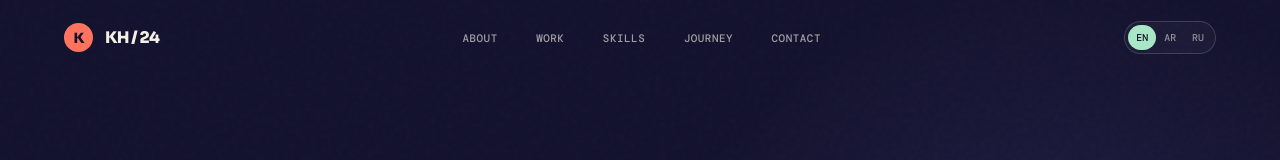
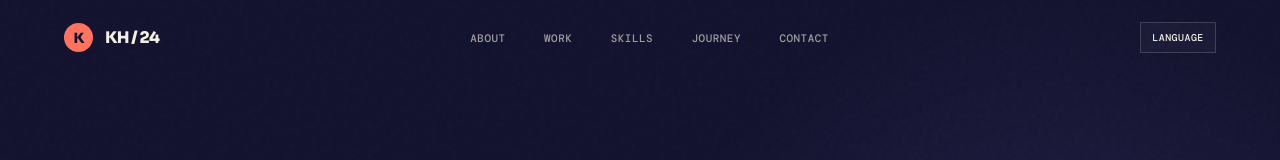
Before and after one commit to Khalil-Pal/my-website, a React (Vite) app: page / in a window 1280 px wide. Shown: the top 160 px of the page. Built offline with nearby package versions, Linux system fonts and the light colour scheme.

Commit message:
Add language selection feature and enhance translations for clarity

```diff
--- a/src/App.tsx
+++ b/src/App.tsx
@@ -21,24 +21,57 @@ const projectImages = {
   nidaa: nidaaLogo,
   emilie: emilieLogo,
 };
+const techStack = ['Java', 'Python', 'JavaScript', 'HTML', 'CSS', 'Spring Boot', 'REST APIs', 'PostgreSQL', 'Git', 'GitHub', 'GitHub Actions', 'Postman'];
+const languageOptions: { code: Language; label: string }[] = [
+  { code: 'en', label: 'English' },
+  { code: 'ar', label: 'العربية' },
+  { code: 'ru', label: 'Русский' },
+];
+
+function getInitialLanguage(): Language {
+  if (typeof window === 'undefined') return 'en';
+  const saved = window.localStorage.getItem('khalil-language');
+  if (saved === 'ar' || saved === 'ru' || saved === 'en') return saved;
+
+  const browserLanguage = window.navigator.languages?.[0] ?? window.navigator.language ?? '';
+  if (browserLanguage.toLowerCase().startsWith('ar')) return 'ar';
+  if (browserLanguage.toLowerCase().startsWith('ru')) return 'ru';
+  return 'en';
+}
 
 function App() {
-  const [language, setLanguage] = useState<Language>(() => {
-    if (typeof window === 'undefined') return 'en';
-    const saved = window.localStorage.getItem('khalil-language');
-    return saved === 'ar' || saved === 'ru' || saved === 'en' ? saved : 'en';
-  });
+  const [language, setLanguage] = useState<Language>(getInitialLanguage);
   const [menuOpen, setMenuOpen] = useState(false);
+  const [languageMenuOpen, setLanguageMenuOpen] = useState(false);
   const [scrolled, setScrolled] = useState(false);
   const [visible, setVisible] = useState<Record<string, boolean>>({});
   const copy = translations[language] as any;
   const revealRoot = useRef<HTMLDivElement>(null);
+  const languageMenuRef = useRef<HTMLDivElement>(null);
 
   useEffect(() => {
     document.documentElement.dir = language === 'ar' ? 'rtl' : 'ltr';
     document.documentElement.lang = language;
     window.localStorage.setItem('khalil-language', language);
   }, [language]);
+
+  useEffect(() => {
+    const closeLanguageMenuOnOutsideClick = (event: MouseEvent) => {
+      if (languageMenuRef.current && !languageMenuRef.current.contains(event.target as Node)) setLanguageMenuOpen(false);
+    };
+    const closeOverlaysOnEscape = (event: KeyboardEvent) => {
+      if (event.key === 'Escape') {
+        setLanguageMenuOpen(false);
+      }
+    };
+
+    document.addEventListener('mousedown', closeLanguageMenuOnOutsideClick);
+    document.addEventListener('keydown', closeOverlaysOnEscape);
+    return () => {
+      document.removeEventListener('mousedown', closeLanguageMenuOnOutsideClick);
+      document.removeEventListener('keydown', closeOverlaysOnEscape);
+    };
+  }, []);
 
   useEffect(() => {
     const onScroll = () => setScrolled(window.scrollY > 30);
@@ -68,7 +101,7 @@ function App() {
 
   const switchLanguage = (next: Language) => {
     setLanguage(next);
-    setMenuOpen(false);
+    setLanguageMenuOpen(false);
   };
 
   return (
@@ -84,19 +117,27 @@ function App() {
           ))}
         </nav>
         <div className="header-actions">
-          <div className="lang-switcher" aria-label="Language switcher">
-            {(['en', 'ar', 'ru'] as Language[]).map((item) => (
+          <div className="language-menu" ref={languageMenuRef}>
+            <button type="button" className="language-trigger" onClick={() => setLanguageMenuOpen((isOpen) => !isOpen)} aria-expanded={languageMenuOpen} aria-haspopup="menu" data-testid="button-language-menu">
+              {copy.language.label}
+            </button>
+            {languageMenuOpen && (
+              <div className="language-popover" role="menu" aria-label={copy.language.label}>
+                {languageOptions.map((item) => (
               <button
-                key={item}
+                key={item.code}
                 type="button"
-                className={`lang-button ${language === item ? 'active' : ''}`}
-                onClick={() => switchLanguage(item)}
-                data-testid={`button-language-${item}`}
-                aria-label={`Switch to ${item}`}
+                className={`language-option ${language === item.code ? 'active' : ''}`}
+                onClick={() => switchLanguage(item.code)}
+                role="menuitemradio"
+                aria-checked={language === item.code}
+                data-testid={`button-language-${item.code}`}
               >
-                {item.toUpperCase()}
+                {item.label}
               </button>
-            ))}
+                ))}
+              </div>
+            )}
           </div>
           <button type="button" className="menu-button" onClick={() => setMenuOpen(!menuOpen)} data-testid="button-mobile-menu" aria-label="Toggle menu">
             {menuOpen ? <X size={21} /> : <Menu size={21} />}
@@ -224,11 +265,16 @@ function App() {
               <div {...reveal('skills-symbol')} style={reveal('skills-symbol').style} className="skills-symbol" aria-hidden="true"><Code2 size={78} strokeWidth={1} color="var(--coral)" /><Database size={52} strokeWidth={1} color="var(--mint)" /><Layers3 size={60} strokeWidth={1} color="var(--gold)" /></div>
               <div className="skill-groups">
                 {copy.skills.groups.map((group: any, index: number) => <div {...reveal(`skill-group-${index}`, index * 80)} className="skill-group" style={reveal(`skill-group-${index}`).style} key={group.title}><h3>{group.title}</h3><div className="skill-chips">{group.skills.map((skill: string) => <span className="skill-chip" key={skill} data-testid={`skill-${skill.replaceAll(' ', '-').toLowerCase()}`}>{skill}</span>)}</div></div>)}
+                <p {...reveal('skills-credential', 180)} className="skill-credential" style={reveal('skills-credential').style}>{copy.skills.credential}</p>
               </div>
             </div>
             <div className="tech-marquee" aria-label="Technology stack">
               <div className="tech-marquee-track">
-                {['Java', 'Python', 'JavaScript', 'HTML', 'CSS', 'Spring Boot', 'REST APIs', 'PostgreSQL', 'Git', 'GitHub', 'GitHub Actions', 'Postman', 'Java', 'Python', 'JavaScript', 'HTML', 'CSS', 'Spring Boot', 'REST APIs', 'PostgreSQL', 'Git', 'GitHub', 'GitHub Actions', 'Postman'].map((item, index) => <span key={`${item}-${index}`}>{item}</span>)}
+                {[0, 1, 2, 3].map((sequence) => (
+                  <div className="tech-marquee-sequence" aria-hidden={sequence !== 0} key={sequence}>
+                    {techStack.map((item) => <span key={item}>{item}</span>)}
+                  </div>
+                ))}
               </div>
             </div>
           </div>
--- a/src/index.css
+++ b/src/index.css
@@ -126,23 +126,41 @@ a { color: inherit; text-decoration: none; }
 .nav-link:hover { color: var(--paper); }
 .nav-link:hover::after { transform: scaleX(1); }
 .header-actions { display: flex; align-items: center; gap: .9rem; }
-.lang-switcher {
-  display: inline-flex;
-  padding: 3px;
+.language-menu { position: relative; }
+.language-trigger {
   border: 1px solid var(--line);
+  padding: .52rem .7rem;
+  color: var(--paper);
   background: rgba(255,255,255,.03);
-  border-radius: 999px;
+  font: 500 .62rem var(--app-font-mono);
+  letter-spacing: .05em;
+  text-transform: uppercase;
+  transition: color .2s ease, border-color .2s ease, background-color .2s ease;
 }
-.lang-button {
+.language-trigger:hover, .language-trigger[aria-expanded="true"] { border-color: var(--mint); color: var(--mint); }
+.language-popover {
+  position: absolute;
+  z-index: 40;
+  top: calc(100% + .65rem);
+  right: 0;
+  display: grid;
+  width: 9.5rem;
+  padding: .35rem;
+  border: 1px solid var(--line);
+  background: rgba(25,24,66,.98);
+  box-shadow: 0 16px 36px rgba(0,0,0,.3);
+}
+.language-option {
+  width: 100%;
   border: 0;
-  padding: .35rem .5rem;
-  color: rgba(243,239,229,.55);
+  padding: .65rem .7rem;
+  color: rgba(243,239,229,.68);
   background: transparent;
-  border-radius: 999px;
-  font: 500 .62rem var(--app-font-mono);
+  font: 500 .68rem var(--app-font-mono);
+  text-align: left;
   transition: color .2s ease, background-color .2s ease;
 }
-.lang-button.active { color: var(--ink); background: var(--mint); }
+.language-option:hover, .language-option.active { color: var(--ink); background: var(--mint); }
 .menu-button { display: none; border: 0; color: var(--paper); background: transparent; }
 .mobile-menu {
   position: fixed;
@@ -446,6 +464,7 @@ section { position: relative; }
 .skill-chips { display: flex; flex-wrap: wrap; gap: .65rem; }
 .skill-chip { padding: .55rem .72rem; border: 1px solid rgba(243,239,229,.2); color: var(--paper); font-size: .78rem; transition: color .2s ease, background-color .2s ease, border-color .2s ease; }
 .skill-chip:hover { border-color: var(--mint); color: var(--ink); background: var(--mint); }
+.skill-credential { margin: .25rem 0 0; padding-top: 1rem; border-top: 1px solid var(--line); color: var(--mint); font: 500 .68rem/1.6 var(--app-font-mono); }
 .tech-marquee {
   overflow: hidden;
   margin-top: 5rem;
@@ -455,10 +474,12 @@ section { position: relative; }
 .tech-marquee-track {
   display: flex;
   width: max-content;
-  animation: marquee 30s linear infinite;
+  animation: tech-marquee-scroll 36s linear infinite;
+  will-change: transform;
 }
 .tech-marquee:hover .tech-marquee-track { animation-play-state: paused; }
-.tech-marquee span {
+.tech-marquee-sequence { display: flex; flex: 0 0 auto; }
+.tech-marquee-sequence span {
   display: inline-flex;
   align-items: center;
   gap: 1.8rem;
@@ -468,7 +489,7 @@ section { position: relative; }
   letter-spacing: .06em;
   text-transform: uppercase;
 }
-.tech-marquee span::after { content: '✦'; color: var(--coral); margin-left: 1.8rem; }
+.tech-marquee-sequence span::after { content: '✦'; color: var(--coral); margin-left: 1.8rem; }
 .journey { background: var(--paper); color: var(--ink); }
 .journey .section-title { color: var(--ink); }
 .journey .section-kicker { color: var(--coral-dark); }
@@ -494,9 +515,12 @@ section { position: relative; }
 .reveal { opacity: 0; transform: translateY(24px); transition: opacity .7s ease, transform .7s cubic-bezier(.2,.8,.2,1); }
 .reveal.is-visible { opacity: 1; transform: translateY(0); }
 @keyframes marquee { to { transform: translateX(-50%); } }
+@keyframes tech-marquee-scroll { to { transform: translateX(-25%); } }
 html[dir="rtl"] .hero::after { right: auto; left: clamp(1.25rem, 5vw, 5rem); }
 html[dir="rtl"] .portrait-stamp { right: auto; left: -1.7rem; }
 html[dir="rtl"] .scroll-cue { right: clamp(1.25rem, 8vw, 9rem); left: auto; }
+html[dir="rtl"] .language-popover { right: auto; left: 0; }
+html[dir="rtl"] .language-option { text-align: right; }
 html[dir="rtl"] .timeline::before { right: 30%; left: auto; }
 html[dir="rtl"] .timeline-copy { padding-right: 1rem; padding-left: 0; }
 html[dir="rtl"] .timeline-copy::before { right: -4.35rem; left: auto; }
--- a/src/translations.js
+++ b/src/translations.js
@@ -1,6 +1,7 @@
 export const translations = {
   en: {
     languageName: 'English',
+    language: { label: 'Language' },
     nav: { about: 'About', work: 'Work', skills: 'Skills', journey: 'Journey', contact: 'Contact' },
     hero: {
       eyebrow: 'Information systems / backend developer',
@@ -57,6 +58,7 @@ export const translations = {
         { title: 'Tools & ways', skills: ['Git', 'GitHub', 'GitHub Actions', 'Postman', 'PostgreSQL'] },
         { title: 'Design', skills: ['Figma', 'Canva', 'Adobe Illustrator', 'Adobe Premiere'] },
       ],
+      credential: 'Certified Front-End Developer — Yandex Education (2025–2026)',
     },
     journey: {
       kicker: '04 / still becoming',
@@ -81,6 +83,7 @@ export const translations = {
   },
   ar: {
     languageName: 'العربية',
+    language: { label: 'اللغة' },
     nav: { about: 'عنّي', work: 'أعمالي', skills: 'مهاراتي', journey: 'رحلتي', contact: 'تواصل' },
     hero: {
       eyebrow: 'نظم المعلومات / مطوّر خلفيات',
@@ -120,6 +123,7 @@ export const translations = {
     skills: {
       kicker: '03 / صندوق الأدوات', title: 'أدوات العمل.', intro: 'الأدوات مهمة فقط عندما تساعد الفكرة على أن تصبح أدق.',
       groups: [{ title: 'اللغات', skills: ['Python', 'JavaScript', 'SQL', 'HTML / CSS'] }, { title: 'الخلفيات', skills: ['Java', 'Spring Boot', 'REST APIs', 'Telegram Bots', 'نمذجة البيانات', 'المصادقة'] }, { title: 'الأدوات والطريقة', skills: ['Git', 'GitHub', 'GitHub Actions', 'Postman', 'PostgreSQL'] }, { title: 'التصميم', skills: ['Figma', 'Canva', 'Adobe Illustrator', 'Adobe Premiere'] }],
+      credential: 'مطوّر واجهات أمامية معتمد — ياندكس للتعليم (2025–2026)',
     },
     journey: {
       kicker: '04 / ما زلت أتطور', title: 'الخبرة والتعليم', intro: 'بعض الإحداثيات من الطريق حتى الآن — وما زالت الخريطة تتسع.',
@@ -130,6 +134,7 @@ export const translations = {
   },
   ru: {
     languageName: 'Русский',
+    language: { label: 'Язык' },
     nav: { about: 'Обо мне', work: 'Работы', skills: 'Навыки', journey: 'Путь', contact: 'Контакты' },
     hero: {
       eyebrow: 'Информационные системы / backend-разработчик', first: 'Халиль', second: 'Хошиех',
@@ -153,6 +158,7 @@ export const translations = {
     skills: {
       kicker: '03 / инструменты', title: 'Рабочий набор.', intro: 'Инструменты полезны, когда помогают идее стать точнее.',
       groups: [{ title: 'Языки', skills: ['Python', 'JavaScript', 'SQL', 'HTML / CSS'] }, { title: 'Backend', skills: ['Java', 'Spring Boot', 'REST API', 'Telegram-боты', 'Модели данных', 'Аутентификация'] }, { title: 'Инструменты', skills: ['Git', 'GitHub', 'GitHub Actions', 'Postman', 'PostgreSQL'] }, { title: 'Дизайн', skills: ['Figma', 'Canva', 'Adobe Illustrator', 'Adobe Premiere'] }],
+      credential: 'Сертифицированный Frontend-разработчик — Яндекс Образование (2025–2026)',
     },
     journey: {
       kicker: '04 / всё ещё расту', title: 'Опыт и образование', intro: 'Несколько координат с дороги — и много места на карте впереди.',
```
